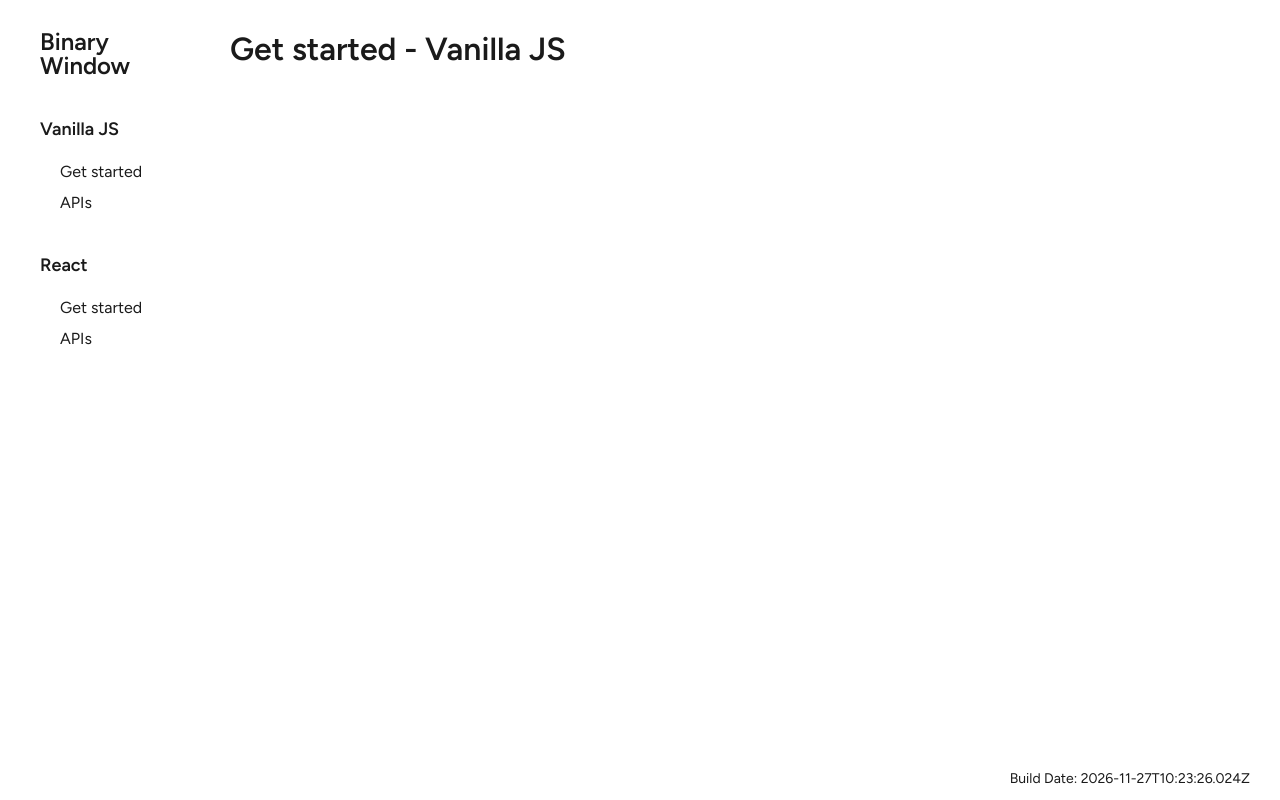
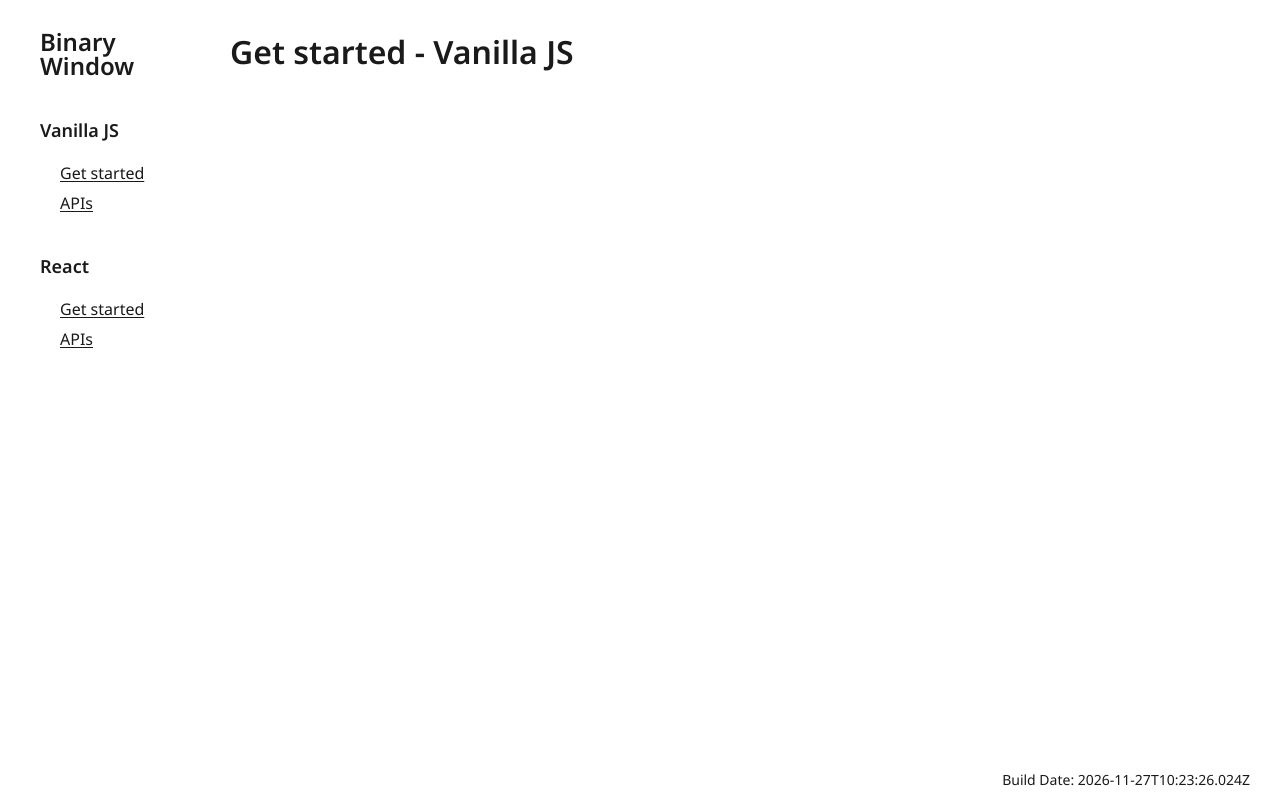
Before and after one commit to bhjsdev/bwin-docs, a Next.js app: page /bwin-docs/vanilla-js/get-started in a window 1280 px wide. Built offline with nearby package versions, Linux system fonts and the light colour scheme.

Commit message:
refactor: not use css modules

```diff
--- a/src/app/globals.css
+++ b/src/app/globals.css
@@ -1,8 +1,8 @@
-@import url('https://fonts.googleapis.com/css2?family=Figtree:ital,wght@0,300..900;1,300..900&display=swap');
+@import url('https://fonts.googleapis.com/css2?family=Noto+Sans:ital,wght@0,100..900;1,100..900&display=swap');
 
 :root {
   --font-color: hsl(0, 0%, 10%);
-  --font-family: Figtree, system-ui;
+  --font-family: 'Noto Sans', system-ui;
   --font-size: 16px;
   --sidebar-width: 200px;
   --footer-height: 30px;
@@ -18,14 +18,10 @@ body {
 
 a {
   color: var(--font-color);
-  text-decoration: none;
-
-  &:hover {
-    text-decoration: underline;
-  }
+  text-underline-offset: 2px;
 
   &:active {
-    color: hsl(0, 0%, 70%);
+    opacity: 0.5;
   }
 }
 
--- /dev/null
+++ b/src/app/layout.css
@@ -0,0 +1,35 @@
+.layout {
+  display: grid;
+  grid-template-columns: var(--sidebar-width) 1fr;
+  grid-template-rows: minmax(calc(100vh - var(--footer-height)), 1fr) var(--footer-height);
+}
+
+.layout__sidebar {
+  grid-row: span 2;
+  padding: 30px 40px;
+}
+
+.logo {
+  font-size: 24px;
+  font-weight: 600;
+  text-decoration: none;
+  line-height: 1;
+  display: block;
+  margin-block-end: 40px;
+  color: var(--font-color);
+
+  &:hover {
+    text-decoration: none;
+  }
+}
+
+.layout__main {
+  padding: 30px;
+}
+
+.layout__footer {
+  padding: 0 30px;
+  grid-column: 2;
+  font-size: 14px;
+  text-align: right;
+}
--- a/src/app/layout.js
+++ b/src/app/layout.js
@@ -1,5 +1,6 @@
-import Sidebar from '@/components/sidebar';
-import styles from './layout.module.css';
+import Sidenav from '@/components/sidenav';
+import Link from 'next/link';
+import './layout.css';
 import './globals.css';
 
 export const metadata = {
@@ -11,10 +12,15 @@ export default function RootLayout({ children }) {
   return (
     <html lang="en">
       <body>
-        <div className={styles.container}>
-          <Sidebar />
-          <main className={styles.main}>{children}</main>
-          <footer className={styles.footer}>Build Date: {process.env.BUILD_DATE}</footer>
+        <div className="layout">
+          <aside className="layout__sidebar">
+            <Link className="logo" href="/">
+              Binary Window
+            </Link>
+            <Sidenav />
+          </aside>
+          <main className="layout__main">{children}</main>
+          <footer className="layout__footer">Build Date: {process.env.BUILD_DATE}</footer>
         </div>
       </body>
     </html>
--- a/src/app/layout.module.css
+++ /dev/null
@@ -1,16 +0,0 @@
-.container {
-  display: grid;
-  grid-template-columns: var(--sidebar-width) 1fr;
-  grid-template-rows: minmax(calc(100vh - var(--footer-height)), 1fr) var(--footer-height);
-}
-
-.main {
-  padding: 30px;
-}
-
-.footer {
-  padding: 0 30px;
-  grid-column: 2;
-  font-size: 14px;
-  text-align: right;
-}
--- a/src/components/sidebar.js
+++ /dev/null
@@ -1,32 +0,0 @@
-import Link from 'next/link';
-import styles from './sidebar.module.css';
-
-export default function Sidebar() {
-  return (
-    <aside className={styles.sidebar}>
-      <Link className={styles.logo} href="/">
-        Binary Window
-      </Link>
-      <nav className={styles.nav}>
-        <h2 className={styles.navHeading}>Vanilla JS</h2>
-        <ul className={styles.navList}>
-          <li className={styles.navLi}>
-            <Link href="/vanilla-js/get-started">Get started</Link>
-          </li>
-          <li className={styles.navLi}>
-            <Link href="/vanilla-js/apis">APIs</Link>
-          </li>
-        </ul>
-        <h2 className={styles.navHeading}>React</h2>
-        <ul className={styles.navList}>
-          <li className={styles.navLi}>
-            <Link href="/react/get-started">Get started</Link>
-          </li>
-          <li className={styles.navLi}>
-            <Link href="/react/apis">APIs</Link>
-          </li>
-        </ul>
-      </nav>
-    </aside>
-  );
-}
--- a/src/components/sidebar.module.css
+++ /dev/null
@@ -1,32 +0,0 @@
-.sidebar {
-  grid-row: span 2;
-  padding: 30px 40px;
-}
-
-.logo {
-  font-size: 24px;
-  font-weight: 600;
-  text-decoration: none;
-  line-height: 1;
-  display: block;
-  margin-block-end: 40px;
-
-  &:hover {
-    text-decoration: none;
-  }
-}
-
-.navHeading {
-  font-size: 18px;
-  font-weight: 600;
-}
-
-.navList {
-  list-style: none;
-  padding-inline-start: 20px;
-  padding-block-end: 20px;
-}
-
-.navLi {
-  padding-block: 6px;
-}
--- /dev/null
+++ b/src/components/sidenav-list.js
@@ -0,0 +1,16 @@
+import Link from 'next/link';
+
+export default function SidenavList({ heading, links }) {
+  return (
+    <>
+      <h2>{heading}</h2>
+      <ul>
+        {links.map((link) => (
+          <li key={link.href}>
+            <Link href={link.href}>{link.title}</Link>
+          </li>
+        ))}
+      </ul>
+    </>
+  );
+}
--- /dev/null
+++ b/src/components/sidenav.css
@@ -0,0 +1,16 @@
+.sidenav {
+  h2 {
+    font-size: 18px;
+    font-weight: 600;
+  }
+
+  ul {
+    list-style: none;
+    padding-inline-start: 20px;
+    padding-block-end: 20px;
+  }
+
+  li {
+    padding-block: 4px;
+  }
+}
--- /dev/null
+++ b/src/components/sidenav.js
@@ -0,0 +1,23 @@
+import SidenavList from './sidenav-list';
+import './sidenav.css';
+
+export default function Sidenav() {
+  return (
+    <nav className="sidenav">
+      <SidenavList
+        heading="Vanilla JS"
+        links={[
+          { href: '/vanilla-js/get-started', title: 'Get started' },
+          { href: '/vanilla-js/apis', title: 'APIs' },
+        ]}
+      />
+      <SidenavList
+        heading="React"
+        links={[
+          { href: '/react/get-started', title: 'Get started' },
+          { href: '/react/apis', title: 'APIs' },
+        ]}
+      />
+    </nav>
+  );
+}
```
Also changed, not shown: src/app/page.module.css (added).
